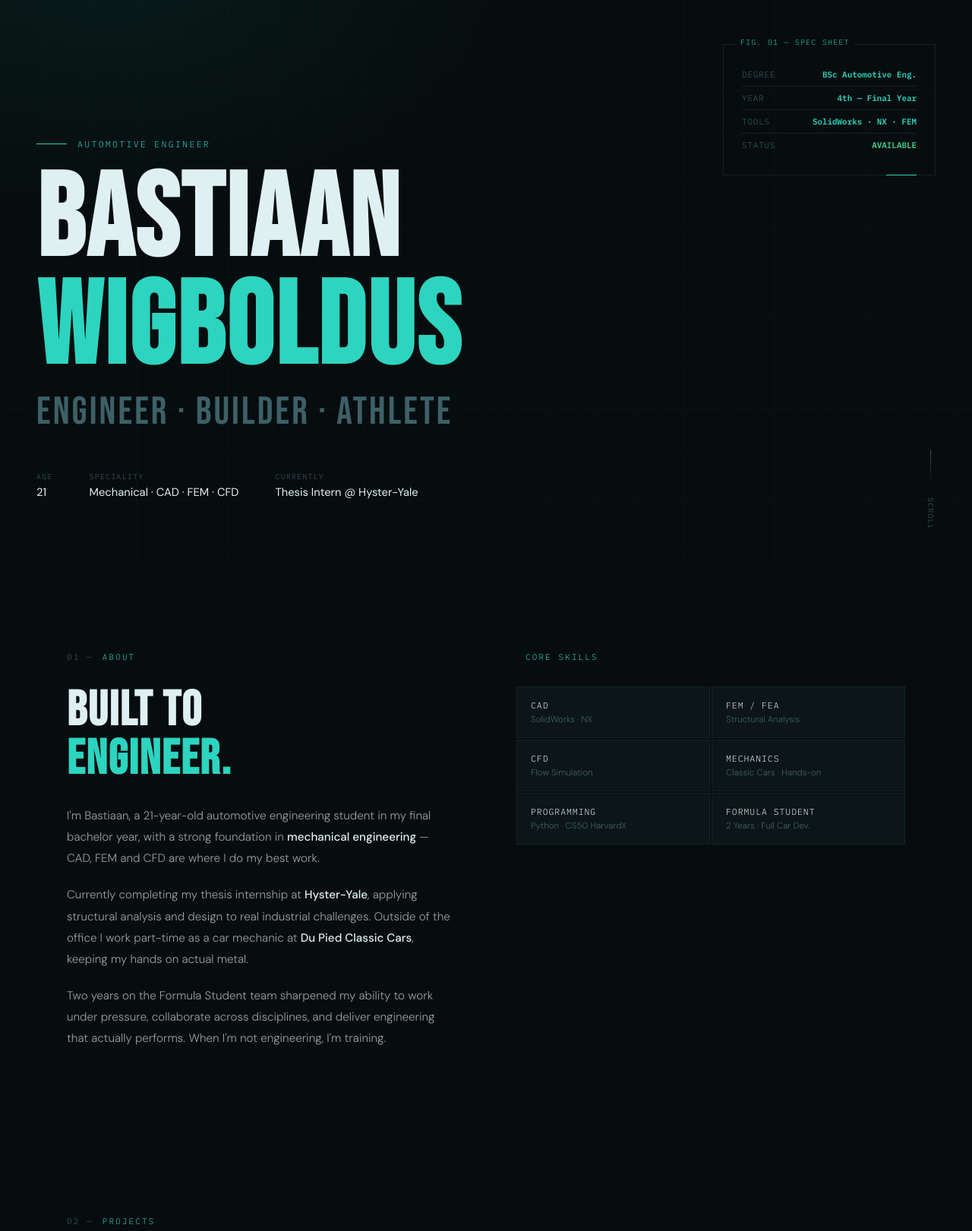
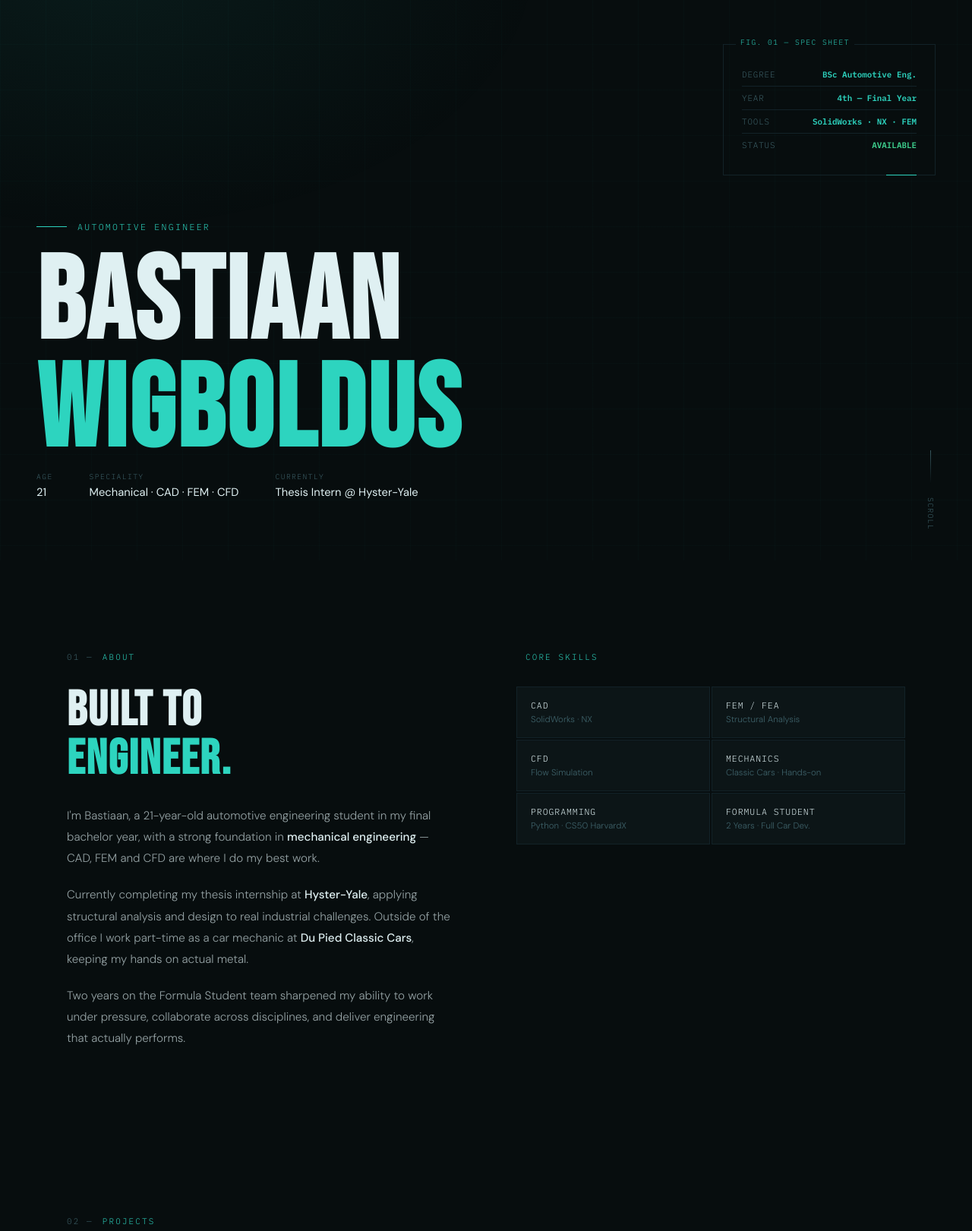
Before and after one commit to Basiebum/ersonal-lanner, a Flask app: page / in a window 1280 px wide. Shown: the part 62-1683 px from the top of the page at 76% size. Run offline with Flask 3, Linux system fonts and the light colour scheme.

Commit message:
small landing page edits 2.3.1

```diff
--- a/templates/landing.html
+++ b/templates/landing.html
@@ -670,7 +670,6 @@ footer {
 
   <div class="hero-tag">Automotive Engineer</div>
   <h1 class="hero-name">Bastiaan<br><span>Wigboldus</span></h1>
-  <div class="hero-title">Engineer · Builder · Athlete</div>
   <div class="hero-meta">
     <div class="hero-meta-item">
       <span class="hero-meta-label">Age</span>
@@ -704,7 +703,7 @@ footer {
       Currently completing my thesis internship at <strong>Hyster-Yale</strong>, applying structural analysis and design to real industrial challenges. Outside of the office I work part-time as a car mechanic at <strong>Du Pied Classic Cars</strong>, keeping my hands on actual metal.
     </p>
     <p class="about-text reveal reveal-delay-3">
-      Two years on the Formula Student team sharpened my ability to work under pressure, collaborate across disciplines, and deliver engineering that actually performs. When I'm not engineering, I'm training.
+      Two years on the Formula Student team sharpened my ability to work under pressure, collaborate across disciplines, and deliver engineering that actually performs.
     </p>
   </div>
   <div>
```
